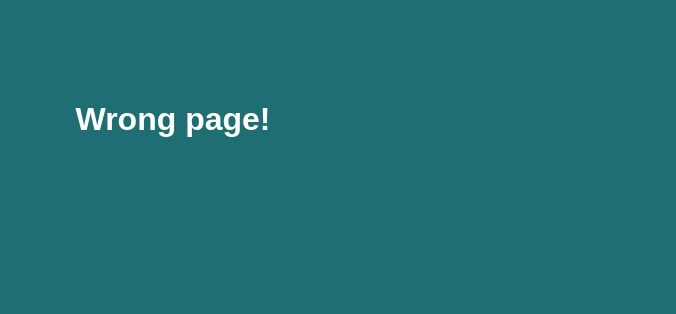
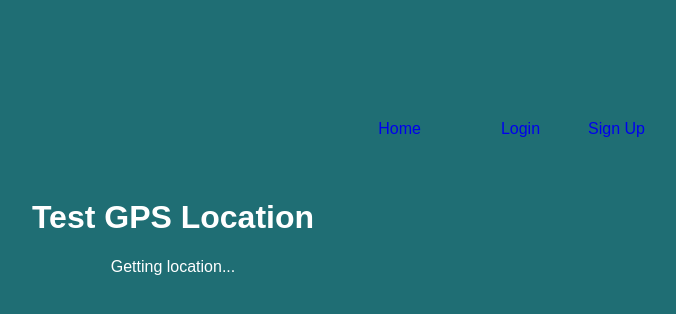
Before and after one commit to Godzelduh/look-over-there, a React (Vite) app in the folder client/: page /test in a window 1280 px wide. Before the commit this address had no page. Shown: the top 314 px of the page, without its empty margins (467-1143 px from the left). Built offline with nearby package versions, Linux system fonts and the light colour scheme; no server answers.

Commit message:
Updated GPS component and test page, as well as resolvers and typedefs to include coordinates for api request

```diff
--- /dev/null
+++ b/client/src/components/GPS.tsx
@@ -0,0 +1,46 @@
+import React, { useState, useEffect } from 'react';
+
+interface UserLocation {
+    latitude: number;
+    longitude: number;
+}
+
+const GPSLocation: React.FC = () => {
+    const [userLocation, setUserLocation] = useState<UserLocation | null>(null);
+
+    useEffect(() => {
+        const onSuccess = (position: GeolocationPosition) => {
+            setUserLocation({
+                latitude: position.coords.latitude,
+                longitude: position.coords.longitude,
+            });
+        };
+
+        const onError = (error: GeolocationPositionError) => {
+            console.error('Error getting location:', error);
+            // Handle location access error (e.g., user denied permission)
+        };
+
+        if (navigator.geolocation) {
+            navigator.geolocation.getCurrentPosition(onSuccess, onError);
+        } else {
+            console.error('Geolocation is not supported by this browser.');
+        }
+    }, []);
+
+    return (
+        <div>
+            {userLocation ? (
+                <div>
+                    Latitude: {userLocation.latitude}
+                    <br />
+                    Longitude: {userLocation.longitude}
+                </div>
+            ) : (
+                <div>Getting location...</div>
+            )}
+        </div>
+    );
+};
+
+export default GPSLocation;
--- /dev/null
+++ b/client/src/pages/test.tsx
@@ -0,0 +1,13 @@
+import React from 'react';
+import GPSLocation from '../components/GPS.tsx';
+
+const TestPage: React.FC = () => {
+    return (
+        <div>
+            <h1>Test GPS Location</h1>
+            <GPSLocation />
+        </div>
+    );
+};
+
+export default TestPage;
```
Also changed, not shown: client/src/main.tsx (+10 -0 lines), 2 other files (tests, documents, lock files or other folders).
